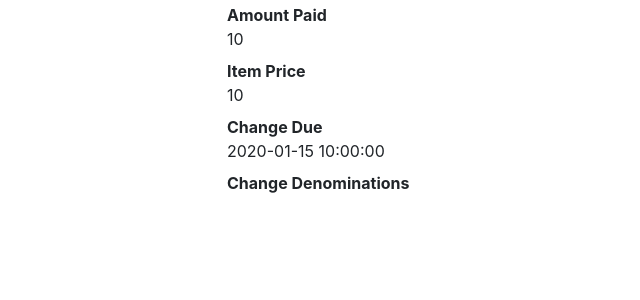
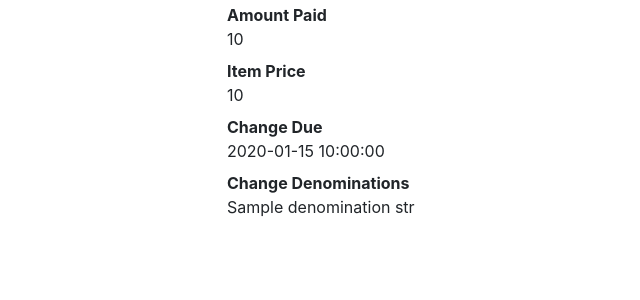
Before and after one commit to JonathanMarriott/intern-test, a Flask app: template templates/confirmation.jinja in a window 1280 px wide. Shown: the part 157-457 px from the top of the page, without its empty margins (58-698 px from the left). Run offline with Flask 2, Linux system fonts and the light colour scheme; the template is opened without the code that fills it: most values are stand-ins (such as "Sample title", 1, 10 or a date in 2020); some libraries are stand-ins or nearby versions.

Commit message:
Add chnage denominations needed

```diff
--- a/app.py
+++ b/app.py
@@ -62,7 +62,15 @@ def confirmation(order_id):
     amount_paid = order['amount_paid']
     item_price = PRODUCTS[order['product_id']]['price']
     change_due = round(amount_paid - item_price,2)
-    return render_template('confirmation.jinja', order_id=order_id, amount_paid=amount_paid, item_price=item_price, change_due=change_due, title='Order Confirmation')
+    change_pence = int(change_due * 100)
+    denom_string = ''
+    for denom in DENOMINATIONS:
+        num, change_pence = divmod(change_pence,denom['value'])
+        print(change_pence)
+        if num > 0:
+            denom_string += denom['name'] + ': ' + str(num) + ' '
+    print(denom_string)
+    return render_template('confirmation.jinja', order_id=order_id, amount_paid=amount_paid, item_price=item_price, change_due=change_due, denomination_str=denom_string, title='Order Confirmation')
 
 
 if __name__ == '__main__':
--- a/templates/confirmation.jinja
+++ b/templates/confirmation.jinja
@@ -15,6 +15,6 @@
     <dd>{{ change_due }}</dd>
 
     <dt>Change Denominations</dt>
-    <dd><!-- TODO --></dd>
+    <dd>{{ denomination_str }}</dd>
   </dl>
 {% endblock %}
```
